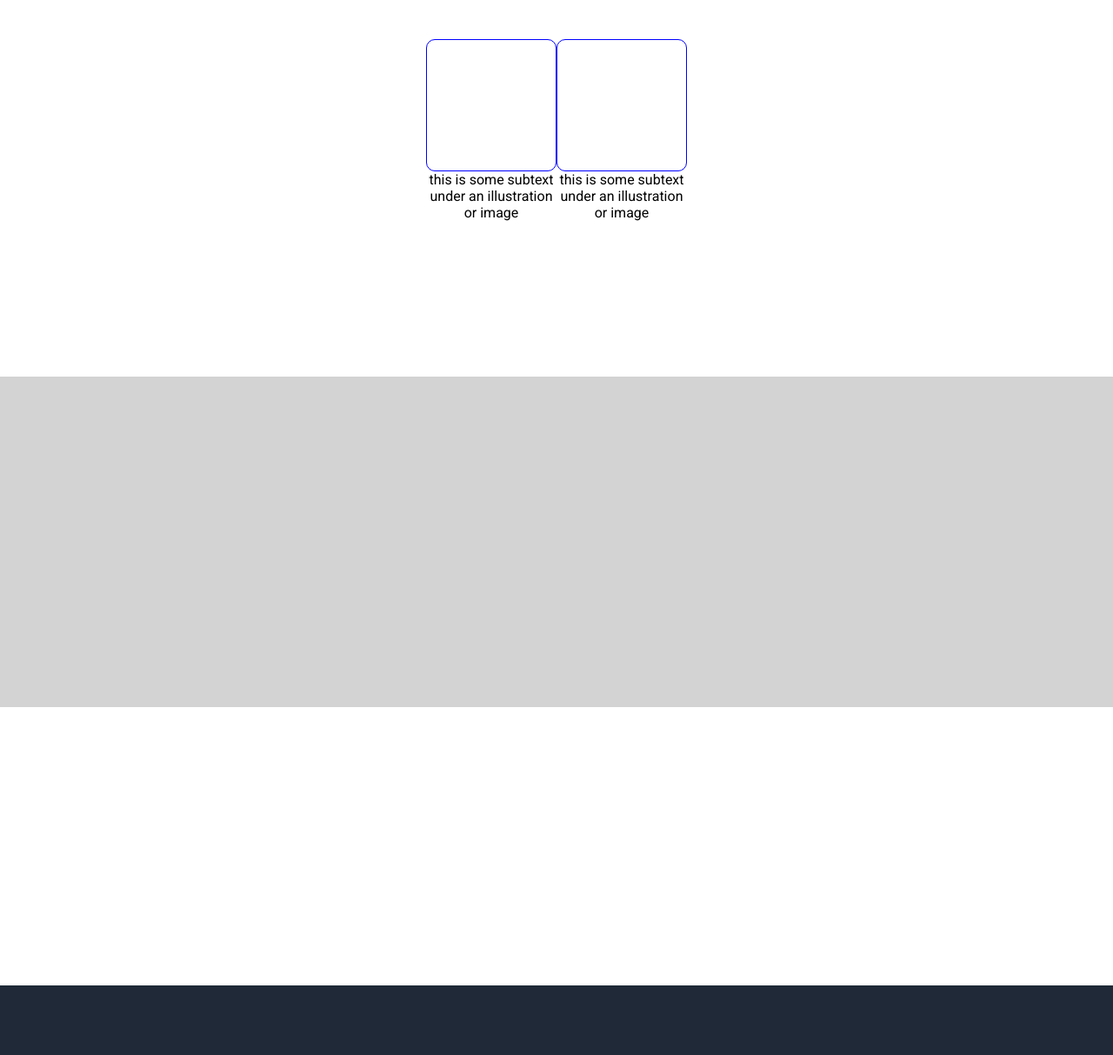
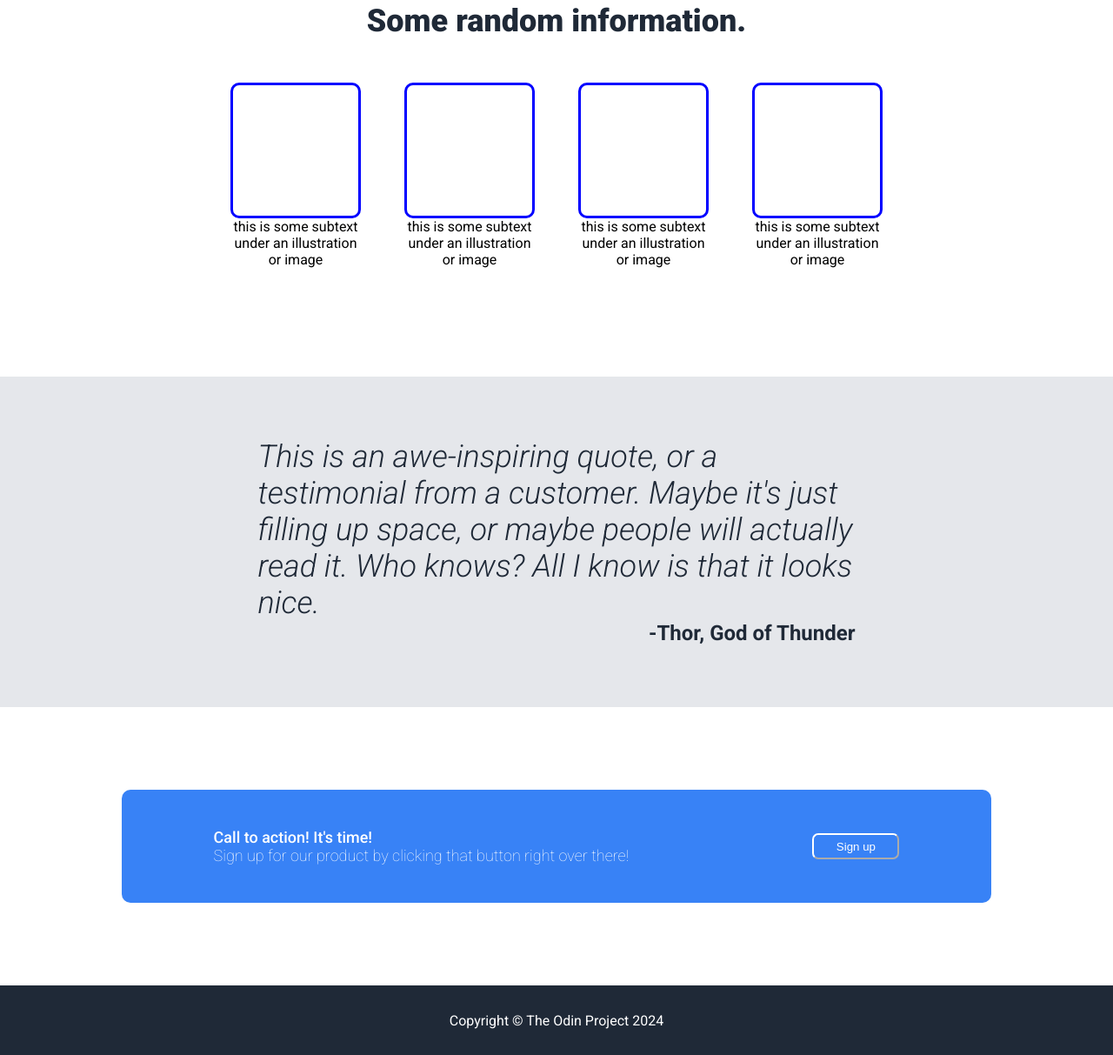
Before and after one commit to alex-netwave/odin-landing-page, a plain HTML site: page index.html in a window 1280 px wide. Shown: the part 527-1740 px from the top of the page at 87% size. Drawn offline with Linux system fonts and the light colour scheme.

Commit message:
completed styling

```diff
--- a/index.html
+++ b/index.html
@@ -43,16 +43,36 @@
                     <div class="card-img"></div>
                     <div class="card-content">this is some subtext under an illustration or image</div>
                 </div>
+                <div class="card-item">
+                    <div class="card-img"></div>
+                    <div class="card-content">this is some subtext under an illustration or image</div>
+                </div>
+                <div class="card-item">
+                    <div class="card-img"></div>
+                    <div class="card-content">this is some subtext under an illustration or image</div>
+                </div>
             </div>
         </div>
-        <div class="quote">
-
+        <div class="quote-container">
+            <div class="quote-content">
+                This is an awe-inspiring quote, or a testimonial from a customer. Maybe it's just filling
+                up space, or maybe people will actually read it. Who knows? All I know is that it looks nice.
+            </div>
+            <div class="quote-author">-Thor, God of Thunder</div>
         </div>
         <div class="sign-up-call-out">
-
+            <div class="call-to-action">
+                <div class="CTA-left">
+                    <div class="CTAL-Title">Call to action! It's time!</div>
+                    <div class="CTAL-Content">Sign up for our product by clicking that button right over there!</div>
+                </div>
+                <div class="CTA-right">
+                    <button>Sign up</button>
+                </div>
+            </div>
         </div>
         <div class="footer">
-
+            <p>Copyright &copy The Odin Project 2024</p>
         </div>
     </div>
 </body>
--- a/style.css
+++ b/style.css
@@ -113,20 +113,21 @@ li {
     display: flex;
     flex-direction: column;
     background-color: white;
-    align-items: center;
 }
 
 .information-header {
     font-size: 36px;
     font-weight: 900;
     color: #1F2937;
+    text-align: center;
+    margin: 50px 0px;
 }
 
 .card-container {
     display: flex;
     flex-direction: row;
-    margin-top: 50px;
-    align-items: space-between;
+    justify-content: center;
+    gap: 50px;
 }
 
 .card-item {
@@ -134,7 +135,7 @@ li {
 }
 
 .card-img {
-    border: 1px solid blue;
+    border: 3px solid blue;
     border-radius: 10px;
     height: 150px;
     width: auto;
@@ -144,16 +145,75 @@ li {
     text-align: center;
 }
 
-.quote {
+.quote-container {
     height: 380px;
-    background-color: lightgray;
+    background-color: #E5E7EB;
+    display: flex;
+    flex-direction: column;
+    justify-content: center;
+    padding: 0px 315px;
+    color: #1F2937;
+}
+
+.quote-content {
+    font-size: 36px;
+    font-style: italic;
+    font-weight: 300;
+}
+
+.quote-author {
+    text-align: right;
+    font-size: 24px;
+    font-weight: bold;
 }
 
 .sign-up-call-out {
     height: 320px;
     background-color: white;
+    display: flex;
+    flex-direction: column;
+    justify-content: center;
+    align-items: center;
+    padding: 0px 100px;
+}
+
+.call-to-action {
+    background-color: #3882f6;
+    border-radius: 10px;
+    width: 1000px;
+    display: flex;
+    flex-direction: row;
+    justify-content: space-around;
+    height: 130px;
+}
+
+.CTA-left,
+.CTA-right {
+    display: flex;
+    flex-direction: column;
+    justify-content: center;
+    color: white;
+    font-size: 18px;;
+}
+
+.CTAL-Title {
+    font-weight: 500;
+}
+
+.CTAL-Content {
+    font-weight: 100;
+}
+
+.CTA-right button {
+    border-color: white;
+    border-width: 2px;
+    border-radius: 7px;
 }
 
 .footer {
     height: 80px;
+    color: white;
+    display: flex;
+    justify-content: center;
+    align-items: center;
 }
```
